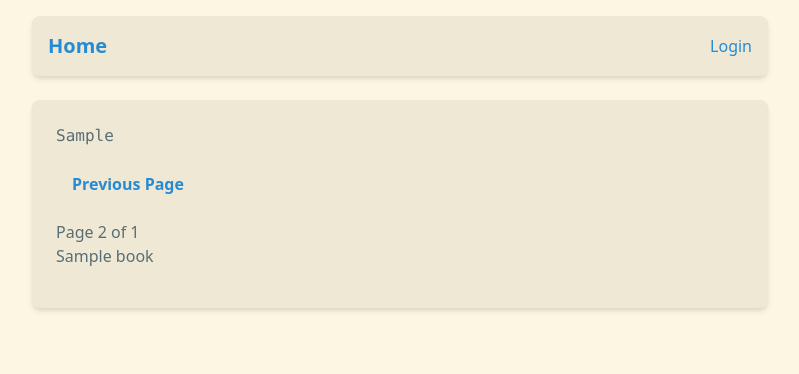
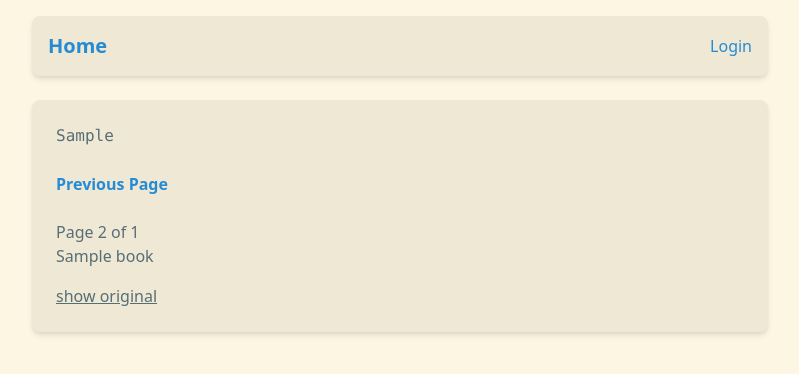
Before and after one commit to cubbK/ereader-swedish, a Django app: template ereader/templates/ereader/reader.html in a window 1280 px wide. Shown: the top 374 px of the page, without its empty margins (240-1039 px from the left). Run offline with Django 4.2, Linux system fonts and the light colour scheme; the template is opened without the code that fills it: most values are stand-ins (such as "Sample title", 1, 10 or a date in 2020); data that the repository does not hold is empty.

Commit message:
BIG IMPROVEMENTS

```diff
--- a/ereader/templates/base_generic.html
+++ b/ereader/templates/base_generic.html
@@ -3,7 +3,7 @@
 <html>
   <head>
     <meta name="viewport" content="width=device-width, initial-scale=1" />
-    <title>{% block title %}My Site{% endblock %}</title>
+    <title>{% block title %}Ereader Swedish{% endblock %}</title>
     <link
       href="https://cdn.jsdelivr.net/npm/tailwindcss@2.2.19/dist/tailwind.min.css"
       rel="stylesheet"
--- a/ereader/templates/ereader/reader.html
+++ b/ereader/templates/ereader/reader.html
@@ -10,7 +10,7 @@
   {% if chunk_id > 0 %}
   <button
     data-url="{% url 'reader' book.id chunk_id|add:-1 %}"
-    class="btn btn-primary text-solarized-highlight font-bold py-2 px-4 rounded"
+    class="btn btn-primary text-solarized-highlight font-bold py-2 rounded"
     onclick="handleReadClick(event)"
   >
     Previous Page
@@ -18,7 +18,7 @@
   {% endif %} {% if chunk_id < book.text_chunks|length %}
   <button
     data-url="{% url 'reader' book.id chunk_id|add:1 %}"
-    class="btn btn-primary text-solarized-highlight font-bold py-2 px-4 rounded"
+    class="btn btn-primary text-solarized-highlight font-bold py-2 rounded"
     onclick="handleReadClick(event)"
   >
     Next Page
@@ -30,4 +30,22 @@
 </div>
 {% if chunk_id != 0 %}
 <h1 class="break-words mb-4">{{ book.title }}</h1>
-{% endif %} {% endblock %}
+
+{% endif %}
+<button id="show_original" class="underline">show original</button>
+<div id="original_text" style="display: none">
+  <pre style="white-space: pre-wrap">{{ original_chunk }}</pre>
+</div>
+
+<script>
+  const btn = document.getElementById("show_original");
+  btn.addEventListener("click", () => {
+    const original = document.getElementById("original_text");
+    original.style.display =
+      original.style.display === "none" ? "block" : "none";
+    btn.innerText =
+      original.style.display === "none" ? "show original" : "hide original";
+  });
+</script>
+
+{% endblock %}
--- a/ereader/views.py
+++ b/ereader/views.py
@@ -95,7 +95,7 @@ def reader(request, book_id, chunk_id):
         )
 
         promt = f"""
-            I want to translate this part of a book text to swedish. Translate to EASY swedish. Make the sentence structure easy. Make the words easy. Simplify it to A1 level while maintaining the story meaning. output ONLY the translation. Use the previous text and after text to understand the context. previous text: "{previous_text}" after text: "{after_text}" text to translate: "{original_chunk}"
+            I want to translate this part of a book text to swedish. Translate to EASY swedish. Make the sentence structure easy. Make the words easy. Simplify it to A1 level while maintaining the story meaning. output ONLY the translation. Use the previous text and after text to understand the context. previous text: "{previous_text}" after text: "{after_text}" text to translate: $BEGIN_TEXT${original_chunk}$END_TEXT$ " DO NOT SKIP ANY TEXT INSIDE $BEGIN_TEXT$ and $END_TEXT$
         """
 
         # Translate the chunk using OpenAI
```
